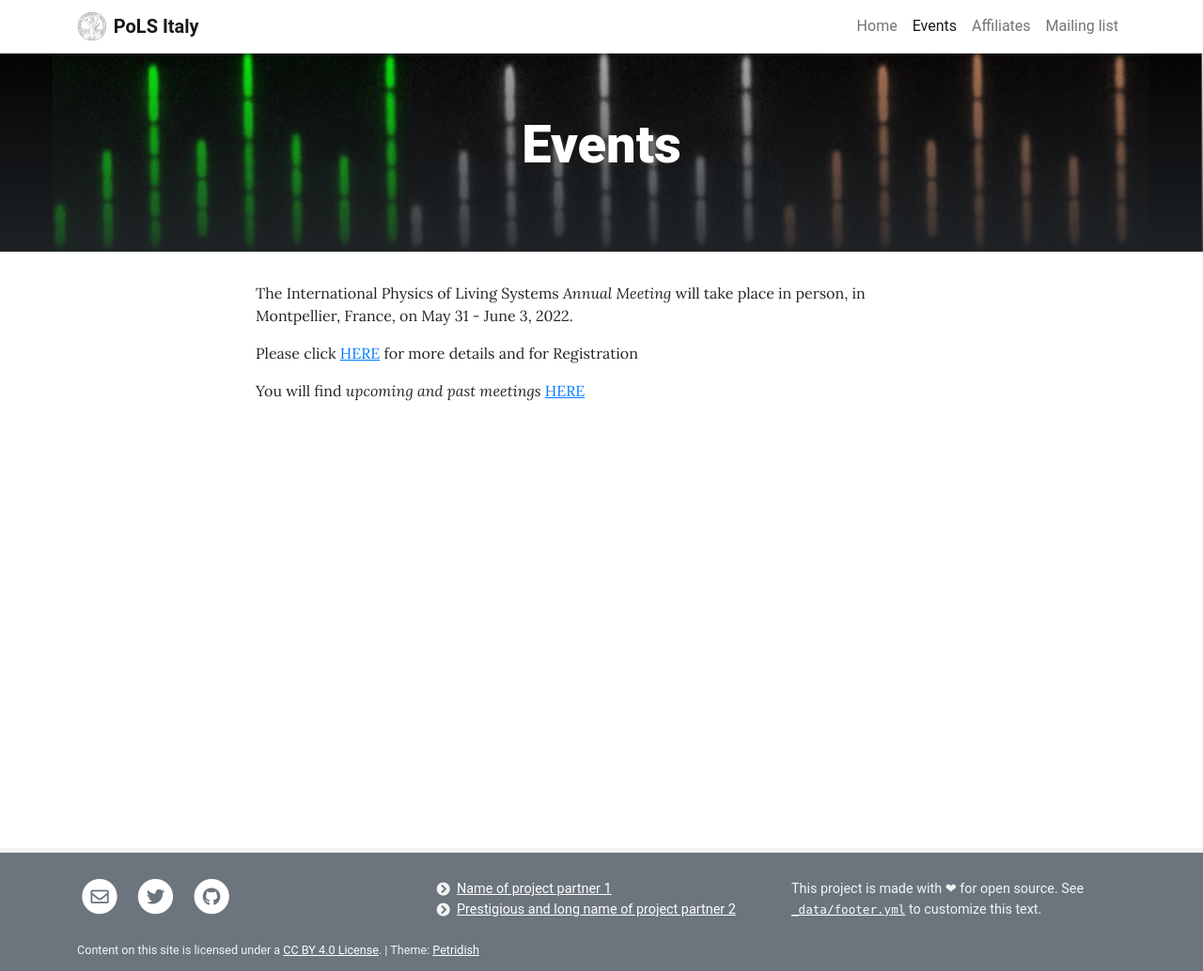
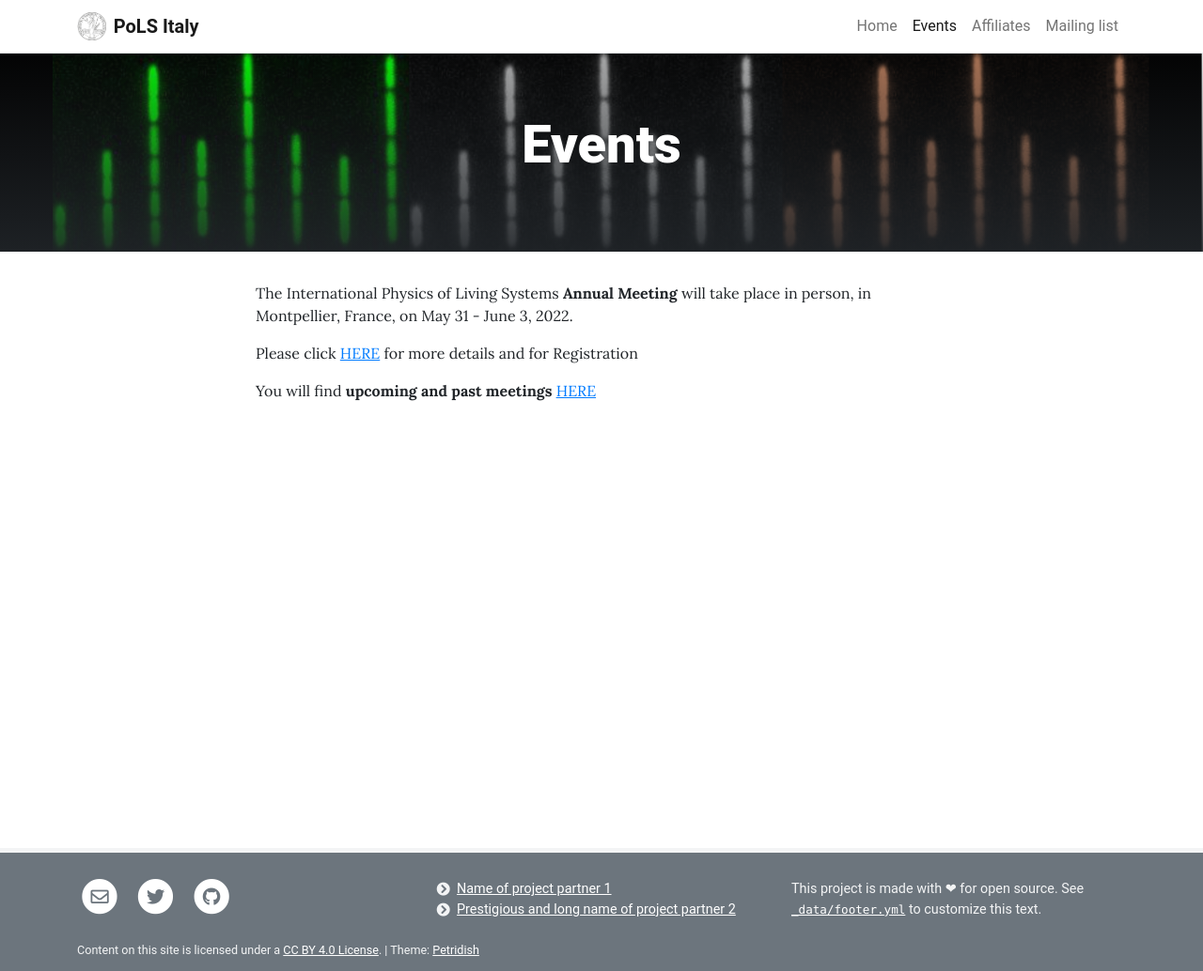
Before and after one commit to ilaria-iuliani/pols, a Jekyll site: the page built from pages/events.md, in a window 1280 px wide. Shown: the whole page at 94% size. Built offline with Jekyll 4.4.1, drawn with Linux system fonts in a browser that asks for light colours.

```diff
--- a/pages/events.md
+++ b/pages/events.md
@@ -3,9 +3,9 @@ title: Events
 background: /assets/theme/images/gwr.png
 permalink: /events/
 ---
-The International Physics of Living Systems *Annual Meeting* will take place in person, in Montpellier, France, on May 31 - June 3, 2022.
+The International Physics of Living Systems **Annual Meeting** will take place in person, in Montpellier, France, on May 31 - June 3, 2022.
 
 Please click [HERE](https://gdripols.wordpress.com/meeting-montpellier-2021/) for more details and for Registration
 
 
-You will find *upcoming and past meetings* [HERE](https://pols.rice.edu/upcoming-meetings)
+You will find **upcoming and past meetings** [HERE](https://pols.rice.edu/upcoming-meetings)
```
